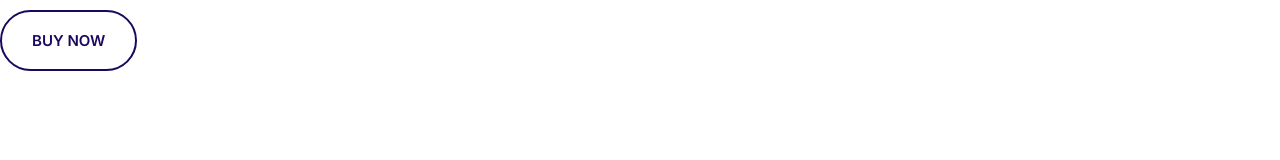
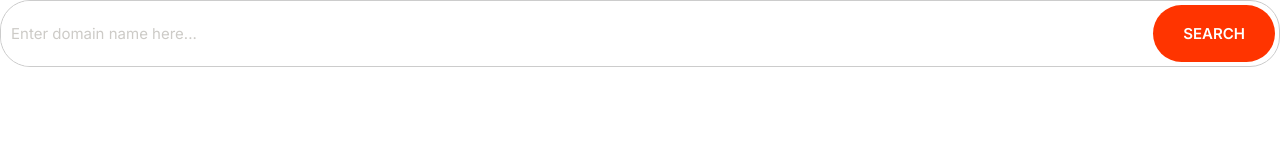
Before and after one commit to mohammeduzair333/mosfify_app, a plain HTML site: page index.html in a window 1280 px wide. Drawn offline with Linux system fonts and the light colour scheme.

Commit message:
Input Component Creation

```diff
--- a/CSS/Style.css
+++ b/CSS/Style.css
@@ -4,6 +4,7 @@
     --color-accent: #ff3400;
     --color-headings: #1b0760;
     --color-body: #918ca4;
+    --color-border: #ccc;
 }
 *,
 *::after,
@@ -224,3 +225,39 @@ a {
         font-size: 1.5rem;
     }
 }
+
+/* Inputs */
+.input {
+    padding: 1.5rem 3rem;
+    border: 1px solid var(--color-border);
+    border-radius: 30px;
+    outline: 0;
+    color: var(--color-headings);
+    font-size: 2rem;
+}
+
+::placeholder {
+    color: #cdcbc7;
+}
+
+.input-group {
+    border: 1px solid var(--color-border);
+    border-radius: 30px;
+    display: flex;
+}
+
+.input-group .input {
+    border: 0;
+    flex-grow: 1;
+    padding: 1.5rem 1rem;
+}
+
+.input-group .btn {
+    margin: 4px;
+}
+
+@media screen and (min-width: 600px) {
+    .input {
+        font-size: 1.5rem;
+    }
+}
--- a/index.html
+++ b/index.html
@@ -11,6 +11,9 @@
         <title>Talib</title>
     </head>
     <body>
-        <button class="btn btn--outline">Buy Now</button>
+        <div class="input-group">
+            <input type="text" class="input" placeholder="Enter domain name here..." />
+            <button class="btn btn--accent">Search</button>
+        </div>
     </body>
 </html>
```
Also changed, not shown: CSS/Components/InputComponent.html (added, +4 -0 lines).
